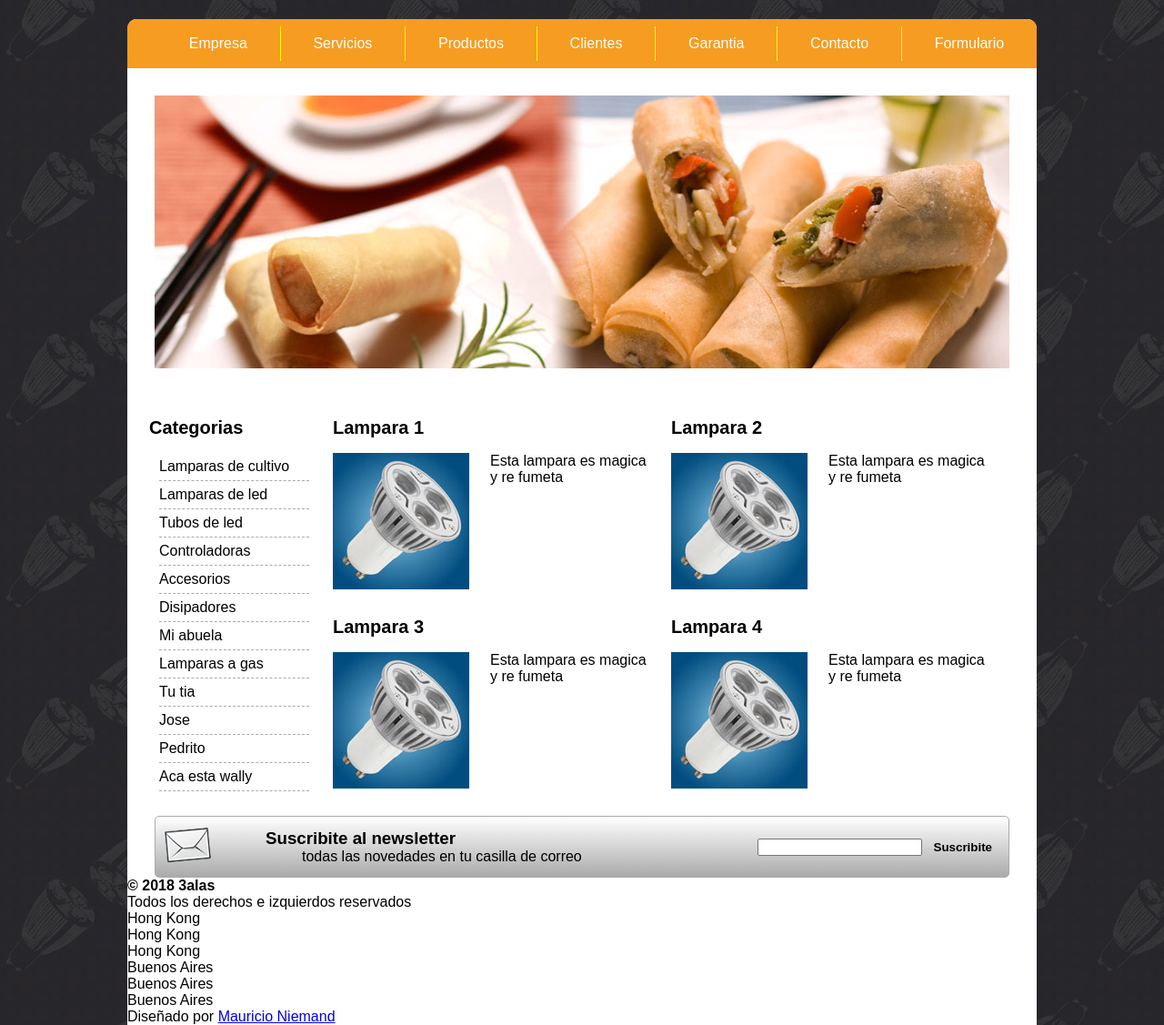
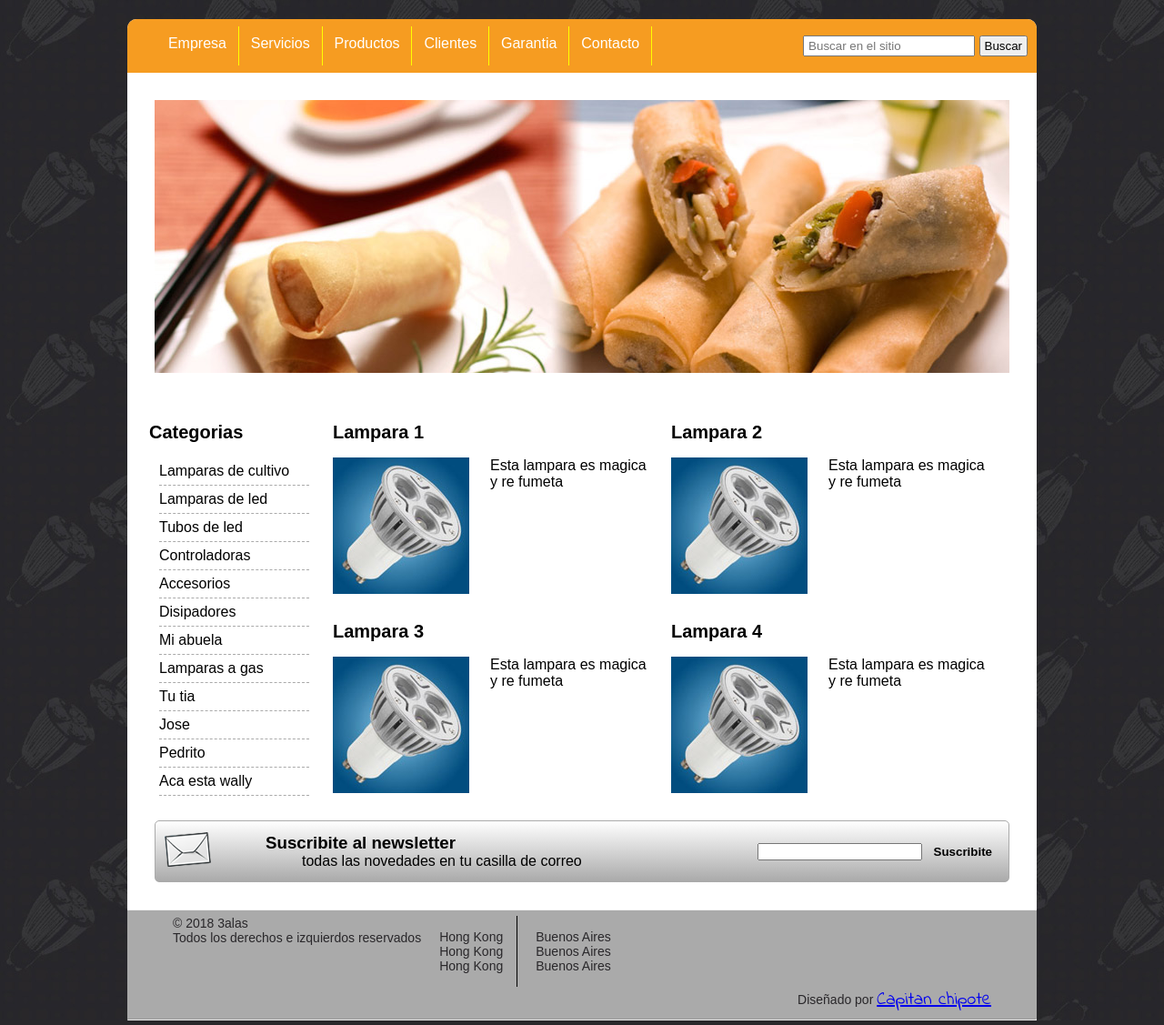
Before and after one commit to NekroDealsWithIT/sitio3alas, a plain HTML site: page index.html in a window 1280 px wide. Shown: the part 120-1247 px from the top of the page at 91% size. Drawn offline with Linux system fonts and the light colour scheme.

Commit message:
ultimos ajustes con pie, agregado de fuentes de google

```diff
--- a/CSS/estilos.css
+++ b/CSS/estilos.css
@@ -20,6 +20,7 @@
 	--naranja:#f69c21;
 	--amarillopatito:yellow;
 	--grisClarito:#AAA;
+	--grisTopo:#F0F0F0;
 
 	--negroposta:#000000;
 	--blancoposta:#FFFFFF;
@@ -141,6 +142,14 @@ h2{
 	color:var(--negro);
 	background-color:var(--testing);
 	background-color: hotpink;
+}
+
+.botonera-lista_formulario{
+	margin-left:156px;
+}
+.botonera-lista_formulario input{
+	/* retomo un poco de relleno en los elemnetos del formulario. padding que perdieron con el selector * */
+	padding:2px 4px;
 }
 
 /* *·*·*·*·*·*·*·*·*·*·*·*·*·*·*·*·*·*·*·*·*·*·*·*·*·*·*·*·*·*·*/
@@ -310,3 +319,51 @@ h2{
 	color:white;
 	border-radius:50%;
 }
+/* *·*·*·*·*·*·*·*·*·*·*·*·*·*·*·*·*·*·*·*·*·*·*·*·*·*·*·*·*·*·*/
+
+/* -------------------------------- */
+/* seccion pie */
+/* -------------------------------- */
+
+/* *·*·*·*·*·*·*·*·*·*·*·*·*·*·*·*·*·*·*·*·*·*·*·*·*·*·*·*·*·*·*/
+.pie{
+	/* heredables */
+	font-size:14px;
+	color: var(--negro);
+
+	background-color: var(--grisClarito);
+	padding:6px 50px;
+	border-top: 1px solid var(--grisTopo);
+	margin-top:30px;
+}
+
+/* con esto selecciono varias clases a la vez */
+.pie-copy, .pie-china, .pie-arg{
+	float:left;
+}
+.pie-china, .pie-arg{
+	padding: 15px 20px;
+	/* padding-right:20px; */
+
+}
+.pie-china{
+	border-right:1px solid var(--negroposta);
+	padding-left:20px;
+	padding-right: 15px;
+}
+.pie-copy h4{
+	font-weight:normal;
+}
+.pie-creditos{
+	clear:both;
+	text-align: right;
+
+}
+.pie-creditos a{
+	/*
+	paso dos:
+	aplicar la fuente de google
+	*/
+	font-family: 'Indie Flower', cursive;
+	font-size:20px
+}
--- a/index.html
+++ b/index.html
@@ -7,6 +7,11 @@
 		<meta charset="utf-8">
 		<title>3 alas</title>
 		<link href="CSS/estilos.css" rel="stylesheet">
+		<!-- llamada a fuente de google
+				1er paso pegar la url que nos da google/fonts
+
+		-->
+		<link href="https://fonts.googleapis.com/css?family=Indie+Flower" rel="stylesheet">
 		<script>
 			function copiame(){
 				var text = "Example text to appear on clipboard";
@@ -39,7 +44,12 @@
 					<li><a href="#">Clientes</a></li>
 					<li><a href="#">Garantia</a></li>
 					<li><a href="#">Contacto</a></li>
-					<li><a href="#">Formulario</a></li>
+					<li>
+						<form class="botonera-lista_formulario" action="" method="">
+							<input type="text" placeholder="Buscar en el sitio">
+							<input type="submit" value="Buscar">
+						</form>
+					</li>
 				</ul>
 			</div><!-- Cierra botonera -->
 
@@ -137,9 +147,11 @@
 					Buenos Aires<br>
 				</p>
 				<div class="pie-creditos">
-					Diseñado por <a href="*">Mauricio Niemand</a>
+					Diseñado por <a href="*">Capitan chipote</a>
 				</div>
 			</div><!-- Cierra pie -->
+			<hr>
+			<!-- <img src="3alas.jpg" alt="" display="none"> -->
 		</div><!--Cierra .contenedor -->
 		<!-- no deberias de estar tipeando aca -->
 	</body>
```
